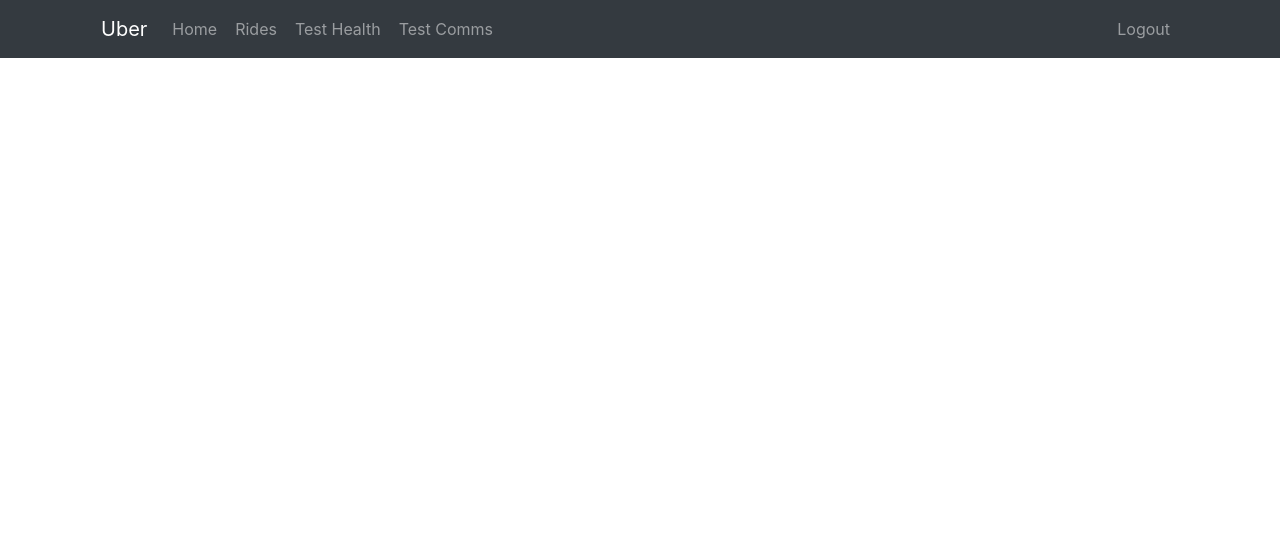
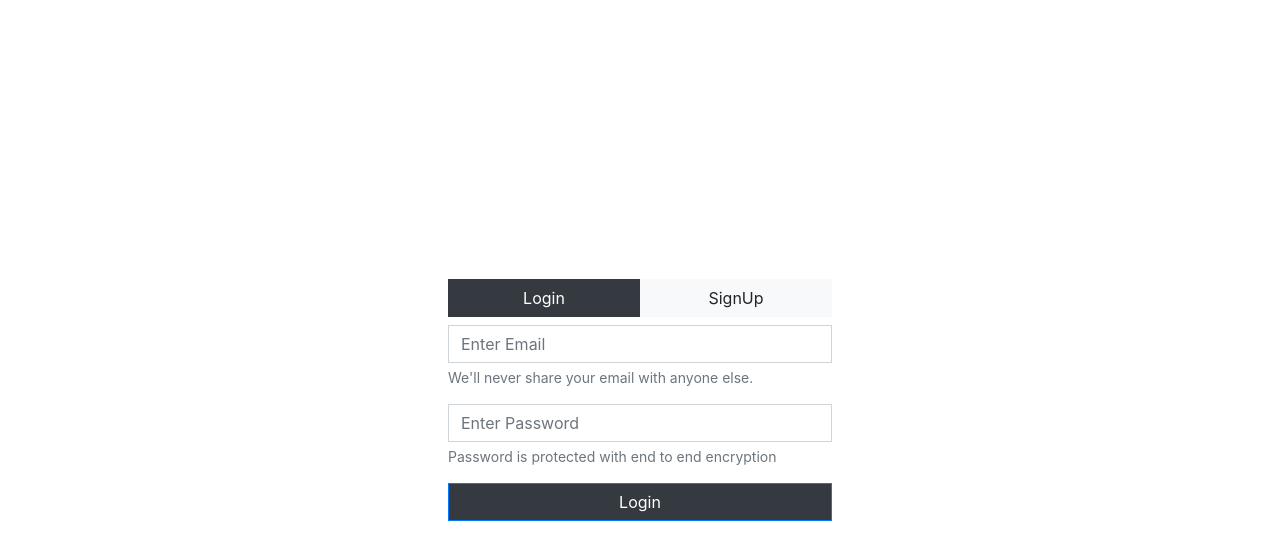
Before and after one commit to DevOps-Spring2021/uber, a React (Create React App) app: page /login in a window 1280 px wide. Shown: the top 560 px of the page. Built offline with nearby package versions, Linux system fonts and the light colour scheme; what react-google-maps would draw is missing.

Commit message:
Login complete

```diff
--- a/package.json
+++ b/package.json
@@ -9,6 +9,7 @@
     "axios": "^0.21.1",
     "bootstrap": "^4.6.0",
     "dotenv": "^8.2.0",
+    "js-cookie": "^2.2.1",
     "react": "^17.0.1",
     "react-bootstrap": "^1.5.2",
     "react-dom": "^17.0.1",
--- a/src/components/App/App.css
+++ b/src/components/App/App.css
@@ -27,18 +27,31 @@
 .App-link {
   color: #61dafb;
 }
-.dropdown-location{
+
+.dropdown-location {
   position: absolute;
-  top:100%;
+  top: 100%;
   z-index: 1;
 }
-.main-div{
+
+.main-div {
   height: calc(100vh - 8rem);
 }
+
+.login-div {
+  position: absolute;
+  top: 50%;
+  left: 50%;
+  width: 30%;
+  -webkit-transform: translate(-50%, -50%);
+  transform: translate(-50%, -50%);
+}
+
 @keyframes App-logo-spin {
   from {
     transform: rotate(0deg);
   }
+
   to {
     transform: rotate(360deg);
   }
--- a/src/components/App/App.js
+++ b/src/components/App/App.js
@@ -3,14 +3,23 @@ import './App.css';
 import BookRide from '../BookRide/BookRide';
 import Nav from '../UberNavbar/UberNavbar';
 import Rides from '../Rides/Rides';
-import { BrowserRouter, Route, Switch } from 'react-router-dom';
+import { BrowserRouter, Route, Switch, Redirect } from 'react-router-dom';
 import { Container } from "react-bootstrap";
 import RideDetails from '../RideDetails/RideDetails';
 import TestHealth from "../Test/TestHealth";
 import TestComms from "../Test/TestComms";
+import Login from '../Login/Login';
+import React, { useState } from "react";
+import UserContext from "../../context/UserContext";
+import Cookie from "js-cookie";
 function App() {
+  const token = Cookie.get("jwt");
+  const [isAuthenticated, setIsAuthenticated] = useState(!!token);
   return (
+    <UserContext.Provider value={{ isAuthenticated, setIsAuthenticated }}>
       <BrowserRouter>
+        {isAuthenticated ?
+          <>
             <div className="bg-dark">
               <Container>
                 <Nav></Nav>
@@ -19,14 +28,21 @@ function App() {
             <Container>
                 <Switch>
                   <Route path="/" exact component={BookRide}></Route>
+                  <Route path="/login" component={Login}></Route>
                   <Route path="/rides/:id" component={RideDetails}></Route>
                   <Route path="/rides" component={Rides}></Route>
                   <Route path="/testHealth" component={TestHealth}></Route>
                   <Route path="/testComms" component={TestComms}></Route>
                 </Switch>
             </Container>
+          </>
+          : <div>
+            <Route path="/login" component={Login}></Route>
+            <Redirect to="/login" />
+          </div>
+        }
       </BrowserRouter>
+    </UserContext.Provider>
   )
 }
-
 export default App;
--- a/src/components/AutoComplete/AutoComplete.js
+++ b/src/components/AutoComplete/AutoComplete.js
@@ -1,6 +1,7 @@
 import React, { useState } from "react";
 import { Form, ListGroup } from "react-bootstrap";
 import axios from 'axios';
+import Cookies from "js-cookie";
 const AutoComplete = ({ label, onSelect }) => {
     const [searchTerm, setSearchTerm] = useState('');
     const [searchList, setSearchList] = useState([]);
@@ -14,10 +15,10 @@ const AutoComplete = ({ label, onSelect }) => {
         }
         const timer = setTimeout(async () => {
             if (e.target.value) {
-                let url = `${process.env.REACT_APP_BAKCEND_HOST}/maps/${e.target.value}`;
+                let url = `${process.env.REACT_APP_BACKEND_HOST}/maps/${e.target.value}`;
                 let resp = await axios.get(url, {
                     headers: {
-                        Authorization: "Bearer eyJhbGciOiJIUzUxMiJ9.eyJzdWIiOiJhQGIuY29tIiwiZXhwIjoxNjE2MjcxNTczLCJpYXQiOjE2MTYyNTM1NzN9.86VmjMBZdg2V3vmGJtHEISPUXt2ggOJ_-u3Z2n9tjoA201KLlMLjLJENCYexOY_XcSDd_bXQsY-Bv9nYXXeIYA"
+                        Authorization: `Bearer ${Cookies.get("jwt")}`
                     }
                 });
                 setSearchList(resp?.data?.predictions?.map(pred => ({ name: pred.description, place_id: pred.place_id })).slice(0, 5) || [])
--- a/src/components/Login/Login.js
+++ b/src/components/Login/Login.js
@@ -1,20 +1,52 @@
-import { Button } from "bootstrap";
-import React, { useState } from "react";
+import React, { useContext, useState } from "react";
 import { Form, Button } from "react-bootstrap";
-
+import axios from "axios";
+import {useHistory} from 'react-router-dom';
+import Cookies from "js-cookie";
+import UserContext from "../../context/UserContext";
 const Login = () => {
+    const {setIsAuthenticated} = useContext(UserContext);
+    const history = useHistory();
     const [isSignUp, setIsSignUp] = useState(false);
     const [username, setUsername] = useState('');
     const [password, setPassword] = useState('');
     const [firstName, setfirstName] = useState('');
     const [lastName, setlastName] = useState('');
+    const handleSubmit = (e) => {
+        e.preventDefault();
+        if (isSignUp) {
+            axios.post(`${process.env.REACT_APP_BACKEND_HOST}/register`, {
+                firstName: firstName,
+                lastName: lastName,
+                password: password,
+                username: username
+            })
+                .then(resp => { alert("Please login with new credentials"); history.push("/login") })
+                .catch(err => alert("error while creating user"));
+        }
+        else {
+
+            axios.post(`${process.env.REACT_APP_BACKEND_HOST}/login`, {
+                password: password,
+                username: username
+            })
+                .then(res => { Cookies.set('jwt', res.data.token); setIsAuthenticated(true); history.push("/") })
+                .catch(err => alert("Please enter valid credentials"));
+        }
+    }
     return (
-        <Form>
+            <div className="login-div">
+                <Form onSubmit={handleSubmit}>
+                    <div className="mb-2">
+                        <Button onClick={() => { setIsSignUp(false) }} className={`${isSignUp ? 'btn-light' : 'btn-dark'} w-50 rounded-0`}>Login</Button>
+                        <Button onClick={() => { setIsSignUp(true) }} className={`${isSignUp ? 'btn-dark' : 'btn-light'} w-50 rounded-0`}>SignUp</Button>
+                    </div>
+                    <div>
                         <Form.Group>
                             <Form.Group controlId="email">
-                    <Form.Label>Email address</Form.Label>
                                 <Form.Control
-                        type="text"
+                                    type="email"
+                                    className="rounded-0"
                                     value={username}
                                     onChange={(e) => { setUsername(e.target.value) }}
                                     placeholder="Enter Email"
@@ -24,17 +56,43 @@ const Login = () => {
                             </Form.Text>
                             </Form.Group>
                             <Form.Group controlId="password">
-                    <Form.Label>password</Form.Label>
+                                <Form.Control
+                                    type="password"
+                                    className="rounded-0"
+                                    value={password}
+                                    onChange={(e) => { setPassword(e.target.value) }}
+                                    placeholder="Enter Password"
+                                    required />
+                                <Form.Text className="text-muted">
+                                    Password is protected with end to end encryption
+                            </Form.Text>
+                            </Form.Group>
+                            {isSignUp && (<div><Form.Group controlId="firstName">
                                 <Form.Control
                                     type="text"
-                        value={password}
-                        onChange={(e) => { setPassword(e.target.value) }}
-                        placeholder="Enter password"
+                                    className="rounded-0"
+                                    value={firstName}
+                                    onChange={(e) => { setfirstName(e.target.value) }}
+                                    placeholder="First Name"
                                     required />
                             </Form.Group>
-                <Button type="submit" className="bg-dark w-100">SignUP</Button>
+                                <Form.Group controlId="lastName">
+                                    <Form.Control
+                                        type="text"
+                                        className="rounded-0"
+                                        value={lastName}
+                                        onChange={(e) => { setlastName(e.target.value) }}
+                                        placeholder="Last name"
+                                        required />
                                 </Form.Group>
+                            </div>)}
+                        </Form.Group>
+                    </div>
+                    <div>
+                        <Button type="submit" className="bg-dark w-100 rounded-0">{isSignUp ? 'Signup' : 'Login'}</Button>
+                    </div>
                 </Form>
+            </div>
     )
 }
 
--- a/src/components/Test/TestComms.js
+++ b/src/components/Test/TestComms.js
@@ -5,7 +5,7 @@ const TestComms = () => {
     const [message, setMessage] = useState('Making Backend API Call');
     useEffect(
         () => {
-            axios.get(`${process.env.REACT_APP_BAKCEND_HOST}/testHealth`)
+            axios.get(`${process.env.REACT_APP_BACKEND_HOST}/testHealth`)
                 .then(resp => setMessage(resp.data))
                 .catch(err => setMessage("Error connecting backend"));
         }
--- a/src/components/UberNavbar/UberNavbar.js
+++ b/src/components/UberNavbar/UberNavbar.js
@@ -1,14 +1,24 @@
 import { Link } from 'react-router-dom';
-import React, { useState } from 'react';
-import { Navbar, Nav } from "react-bootstrap";
+import React, { useState, useContext } from 'react';
+import { Navbar, Nav, Button } from "react-bootstrap";
 
-
+import { useHistory } from "react-router-dom";
+import Cookies from "js-cookie";
+import UserContext from "../../context/UserContext";
 
 const UberNavbar = () => {
+    const { setIsAuthenticated } = useContext(UserContext);
     //state to update the selection on navbar
     const [current, setCurrent] = useState('Home');
+    const history = useHistory();
+    const logout = (e) => {
+        e.preventDefault();
+        Cookies.remove("jwt");
+        setIsAuthenticated(false);
+        history.push("/login");
+    }
     return (
-        <Navbar className="bg-dark" variant='dark' expand="lg">
+        <Navbar className="bg-dark px-0" variant='dark' expand="lg">
             <Navbar.Brand as={Link} to="/" onClick={(e) => { setCurrent("home") }}>Uber</Navbar.Brand>
             <Navbar.Toggle aria-controls="basic-navbar-nav" />
             <Navbar.Collapse id="basic-navbar-nav">
@@ -17,8 +27,8 @@ const UberNavbar = () => {
                     <Nav.Link as={Link} eventKey="rides" to="/rides" className="btn">Rides</Nav.Link>
                     <Nav.Link as={Link} eventKey="testHealth" to="/testHealth" className="btn">Test Health</Nav.Link>
                     <Nav.Link as={Link} eventKey="testComms" to="/testComms" className="btn">Test Comms</Nav.Link>
-                    <Nav.Link as={Link} eventKey="logout" to="/logout" className="btn ml-auto">Logout</Nav.Link>
                 </Nav>
+                <Button onClick={logout} className="btn-light ml-auto">Logout</Button>
             </Navbar.Collapse>
         </Navbar>
     );
--- /dev/null
+++ b/src/context/UserContext.js
@@ -0,0 +1,2 @@
+import React from "react";
+export default React.createContext({ isAuthenticated: false });
```
Also changed, not shown: src/components/BookRide/BookRide.js (+18 -4 lines), 1 other file (tests, documents, lock files or other folders). Lines whose indentation alone changed are shown as unchanged.
